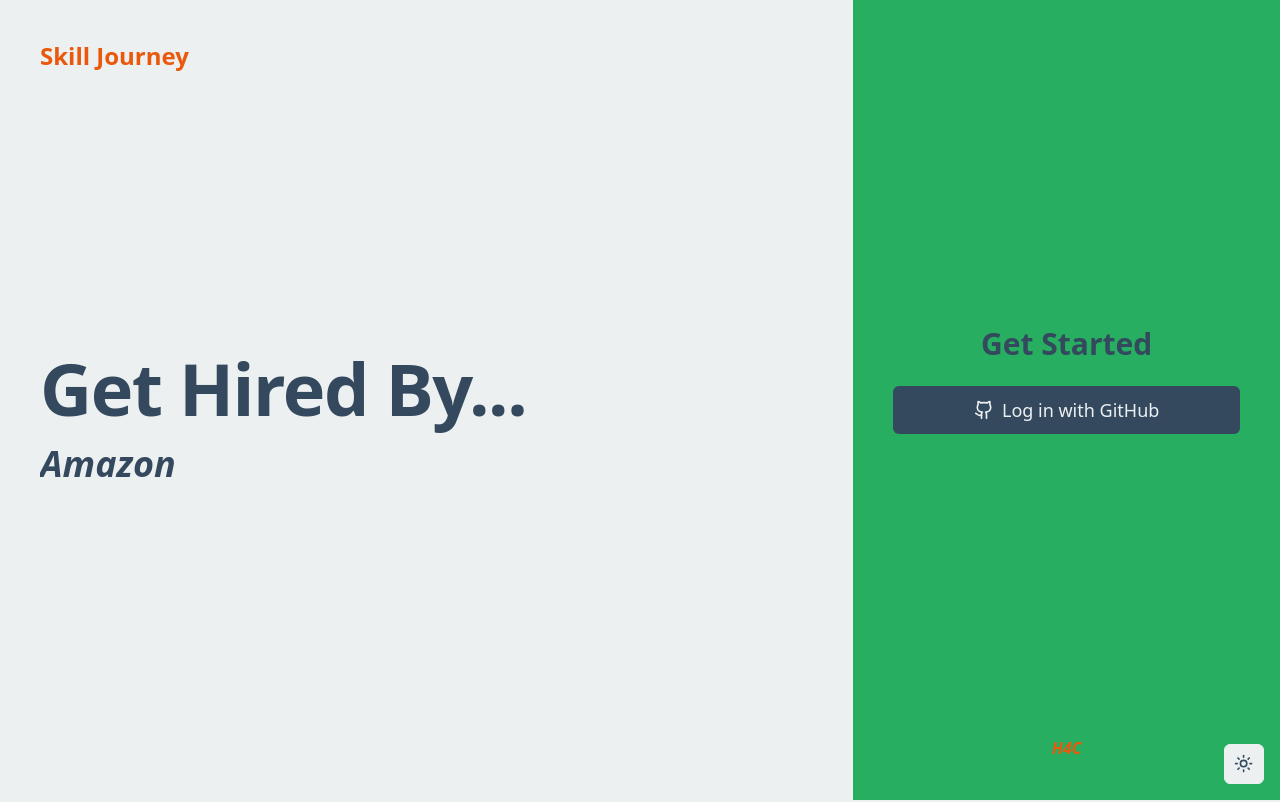
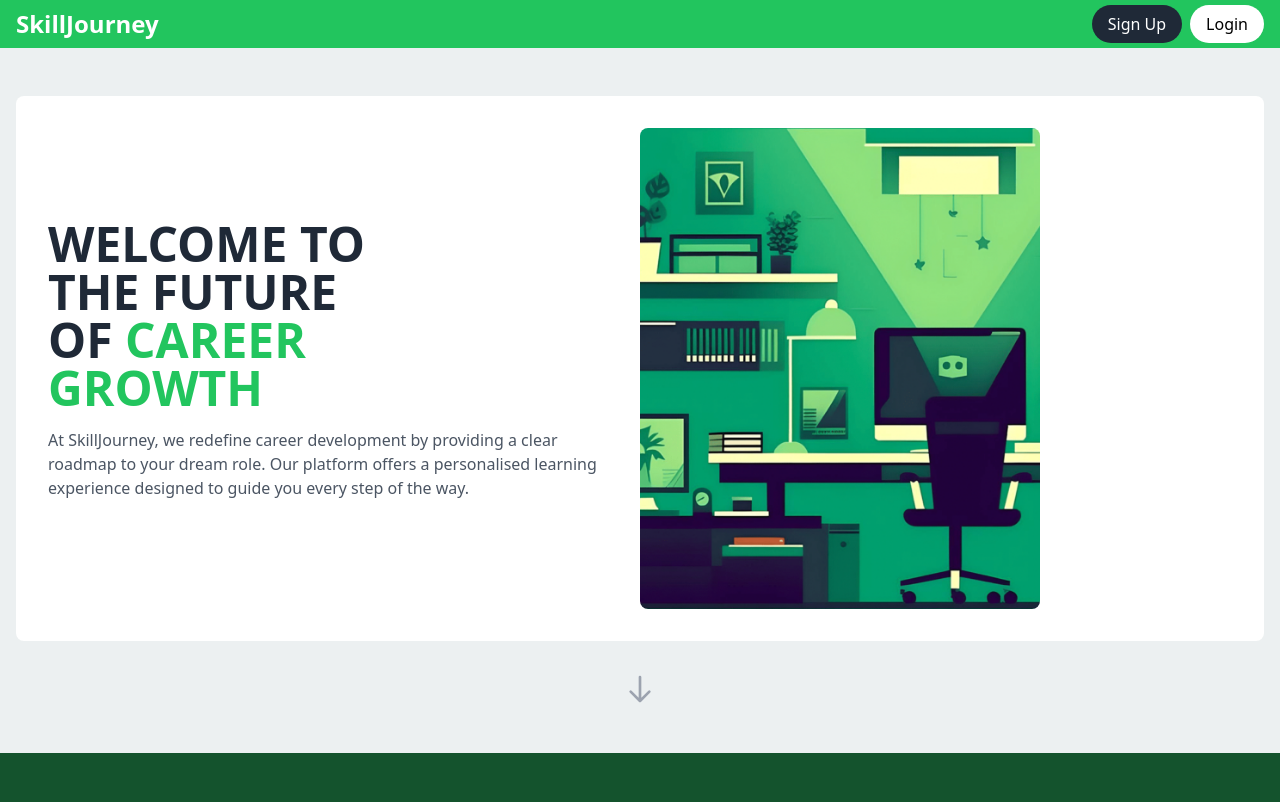
Before and after one commit to AnarchistHoneybun/h4c-front-deploy, a Next.js app: page /auth in a window 1280 px wide. Shown: the top 802 px of the page. Built offline with nearby package versions, Linux system fonts and the light colour scheme.

Commit message:
ladning page update

```diff
--- a/app/(authenticated)/landing/page.tsx
+++ /dev/null
@@ -1,28 +0,0 @@
-// app/landing/page.tsx
-import React from 'react';
-import LandingPageNavbar from '@/components/LandingPageNavbar';
-import LandingPageWelcome from '@/components/LandingPageWelcome';
-import LandingPageInfoFrame from '@/components/LandingPageInfoFrame';
-import LandingPageDreamRole from '@/components/LandingPageDreamRole';
-import LandingPageCallToAction from '@/components/LandingPageCallToAction';
-
-const LandingPage: React.FC = () => {
-    return (
-        <div className="bg-white min-h-screen">
-            <LandingPageNavbar />
-            <div className="container mx-auto px-4 py-12">
-                <LandingPageWelcome />
-                <div className="flex justify-center mt-8">
-                    <svg className="w-8 h-8 text-gray-400" fill="none" strokeLinecap="round" strokeLinejoin="round" strokeWidth="2" viewBox="0 0 24 24" stroke="currentColor">
-                        <path d="M19 14l-7 7m0 0l-7-7m7 7V3"></path>
-                    </svg>
-                </div>
-            </div>
-            <LandingPageInfoFrame />
-            <LandingPageDreamRole />
-            <LandingPageCallToAction />
-        </div>
-    );
-};
-
-export default LandingPage;
--- a/app/(authenticated)/page.tsx
+++ b/app/(authenticated)/page.tsx
@@ -32,7 +32,7 @@
   useEffect(()=>{
     if(!user) return;
     fetch(
-      `http://localhost:8000/get_desired_role?username=${encodeURIComponent(user.data.user?.user_metadata.email)}`
+      `http://localhost:8000/get_desired_role?username=${encodeURIComponent(user.data.user?.user_metadata.email)}}`
     )
       .then((response) => {console.log(response); return response.json()})
       .then((result) => {
--- a/app/auth/page.tsx
+++ b/app/auth/page.tsx
@@ -18,30 +18,57 @@
     }
   }
 
-export default function Page(){
-    return(
-        <div className="flex h-screen">
-            <div className="w-2/3 flex flex-col p-10">
-                <div className="text-2xl font-bold mb-10 text-orange-600">Skill Journey</div>
-                <div className="flex-grow flex items-center justify-left">
-                    <HeroText />
+// export default function Page(){
+//     return(
+//         <div className="flex h-screen">
+//             <div className="w-2/3 flex flex-col p-10">
+//                 <div className="text-2xl font-bold mb-10 text-orange-600">Skill Journey</div>
+//                 <div className="flex-grow flex items-center justify-left">
+//                     <HeroText />
+//                 </div>
+//             </div>
+//             <div className="w-1/3 bg-primary flex flex-col justify-between p-10">
+//                 <div className="flex-grow flex flex-col justify-center items-center">
+//                     <div className="mb-6 text-3xl text-foreground font-bold">Get Started</div>
+//                     <Button onClick={signInWithGithub} className="w-full py-6 text-lg text-background bg-foreground hover:bg-opacity-30 hover:bg-loginhover">
+//                         <Github className="mr-2 h-5 w-5"/>
+//                         Log in with GitHub
+//                     </Button>
+//                 </div>
+//                 <div className="text-center text-md font-semibold italic text-orange-600 mt-4">
+//                     H4C
+//                 </div>
+//                 <div className="absolute bottom-0 right-0 p-4">
+//                     <ModeToggle />
+//                 </div>
+//             </div>
+//         </div>
+//     )
+// }
+import React from 'react';
+import LandingPageNavbar from '@/components/LandingPageNavbar';
+import LandingPageWelcome from '@/components/LandingPageWelcome';
+import LandingPageInfoFrame from '@/components/LandingPageInfoFrame';
+import LandingPageDreamRole from '@/components/LandingPageDreamRole';
+import LandingPageCallToAction from '@/components/LandingPageCallToAction';
+
+const Page: React.FC = () => {
+    return (
+        <div className="min-h-screen">
+            <LandingPageNavbar />
+            <div className="container mx-auto px-4 py-12">
+                <LandingPageWelcome />
+                <div className="flex justify-center mt-8">
+                    <svg className="w-8 h-8 text-gray-400" fill="none" strokeLinecap="round" strokeLinejoin="round" strokeWidth="2" viewBox="0 0 24 24" stroke="currentColor">
+                        <path d="M19 14l-7 7m0 0l-7-7m7 7V3"></path>
+                    </svg>
                 </div>
             </div>
-            <div className="w-1/3 bg-primary flex flex-col justify-between p-10">
-                <div className="flex-grow flex flex-col justify-center items-center">
-                    <div className="mb-6 text-3xl text-foreground font-bold">Get Started</div>
-                    <Button onClick={signInWithGithub} className="w-full py-6 text-lg text-background bg-foreground hover:bg-opacity-30 hover:bg-loginhover">
-                        <Github className="mr-2 h-5 w-5"/>
-                        Log in with GitHub
-                    </Button>
-                </div>
-                <div className="text-center text-md font-semibold italic text-orange-600 mt-4">
-                    H4C
-                </div>
-                <div className="absolute bottom-0 right-0 p-4">
-                    <ModeToggle />
-                </div>
-            </div>
+            <LandingPageInfoFrame />
+            <LandingPageDreamRole />
+            <LandingPageCallToAction />
         </div>
-    )
-}
+    );
+};
+
+export default Page;
```
